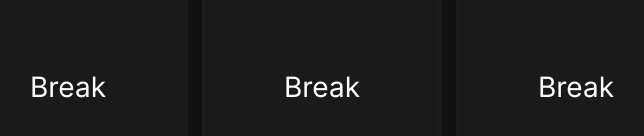
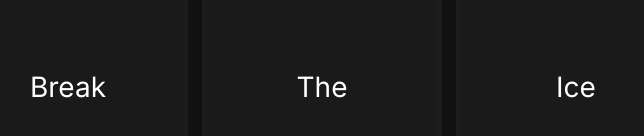
Before and after one commit to LucaDoro/card-glow-effect_, a plain HTML site: page index.html in a window 1280 px wide. Shown: the part 190-326 px from the top of the page, without its empty margins (318-962 px from the left). Drawn offline with Linux system fonts and the light colour scheme.

Commit message:
Fixing HTML

```diff
--- a/index.html
+++ b/index.html
@@ -24,14 +24,14 @@
 
       <div class="glow-section__card">
         <div class="glow-section__top-layer">
-          <p class="glow-section__top-layer-text">Break</p>
+          <p class="glow-section__top-layer-text">The</p>
         </div>
         <div class="glow-section__blob glow-section__blob--2"></div>
       </div>
 
       <div class="glow-section__card">
         <div class="glow-section__top-layer">
-          <p class="glow-section__top-layer-text">Break</p>
+          <p class="glow-section__top-layer-text">Ice</p>
         </div>
         <div class="glow-section__blob glow-section__blob--3"></div>
       </div>
```
